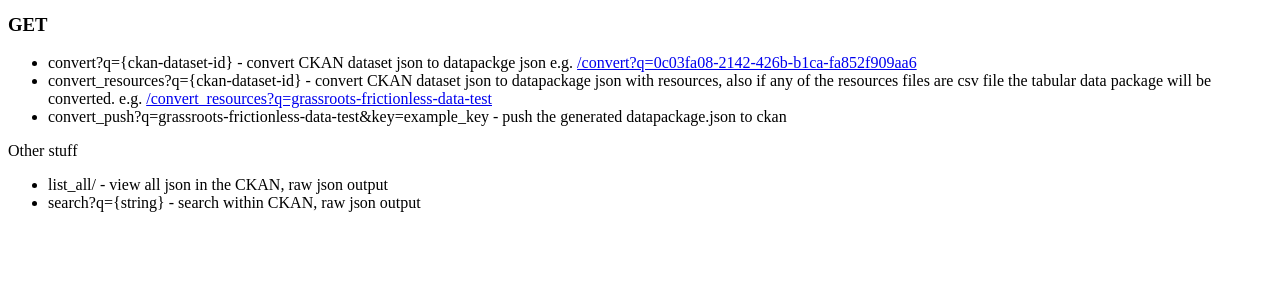
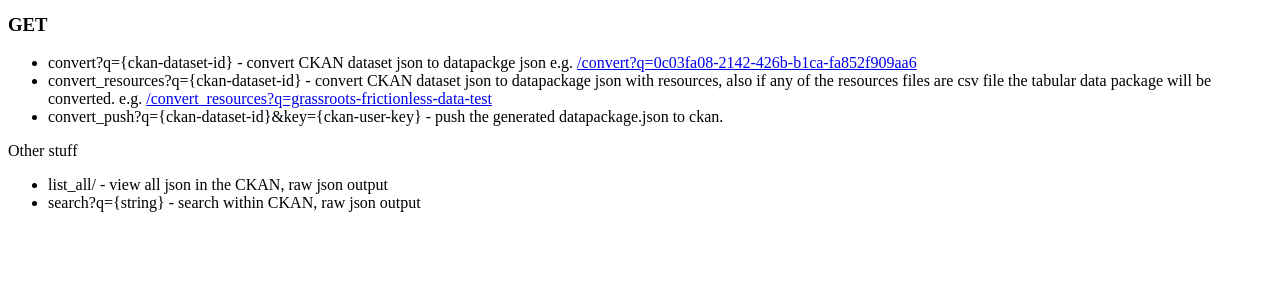
Before and after one commit to TGAC/ckan-frictionlessdata, a Django app: page / in a window 1280 px wide. Shown: the part 169-469 px from the top of the page. Run offline with Django 3.2, Linux system fonts and the light colour scheme.

Commit message:
tidy code and update doc

```diff
--- a/templates/index.html
+++ b/templates/index.html
@@ -20,7 +20,7 @@
         any of the resources files are csv file the tabular data package will be converted. e.g. <a
                 href="/convert_resources?q=grassroots-frictionless-data-test">/convert_resources?q=grassroots-frictionless-data-test</a>
     </li>
-    <li>convert_push?q=grassroots-frictionless-data-test&key=example_key - push the generated datapackage.json to ckan
+    <li>convert_push?q={ckan-dataset-id}&key={ckan-user-key} - push the generated datapackage.json to ckan.
     </li>
 </ul>
 
```
Also changed, not shown: ckan_fd/requests.py (+14 -8 lines), ckan_fd/views.py (+4 -34 lines), readme.md.
